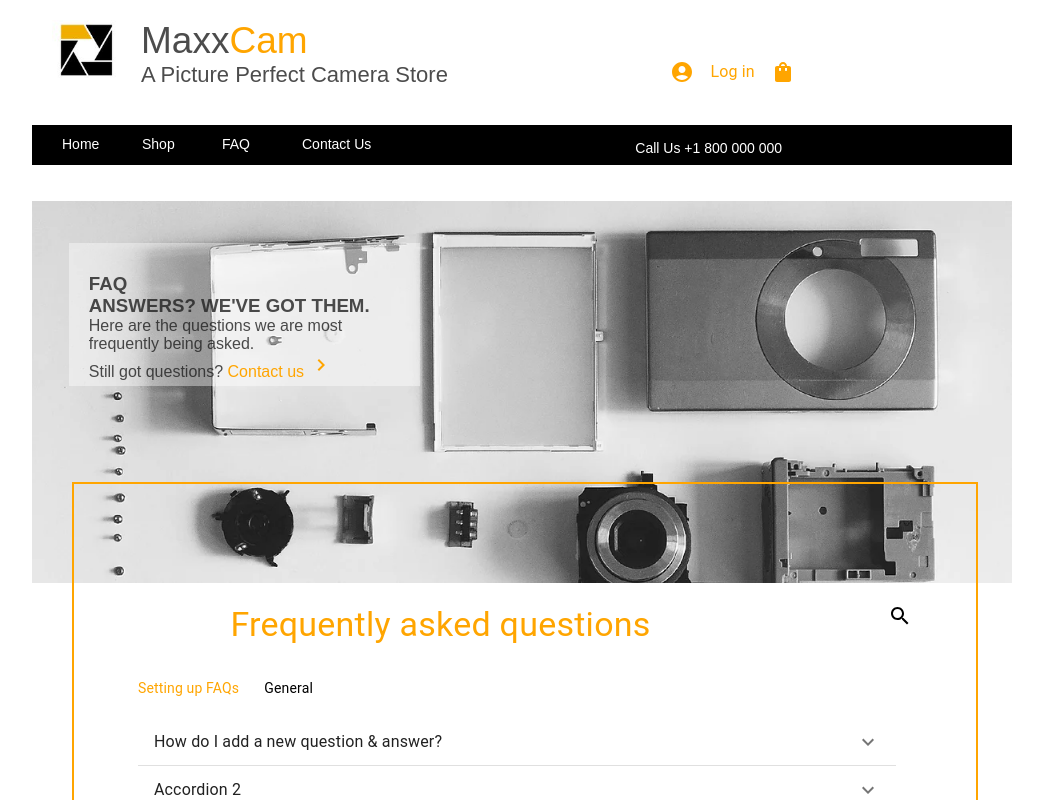
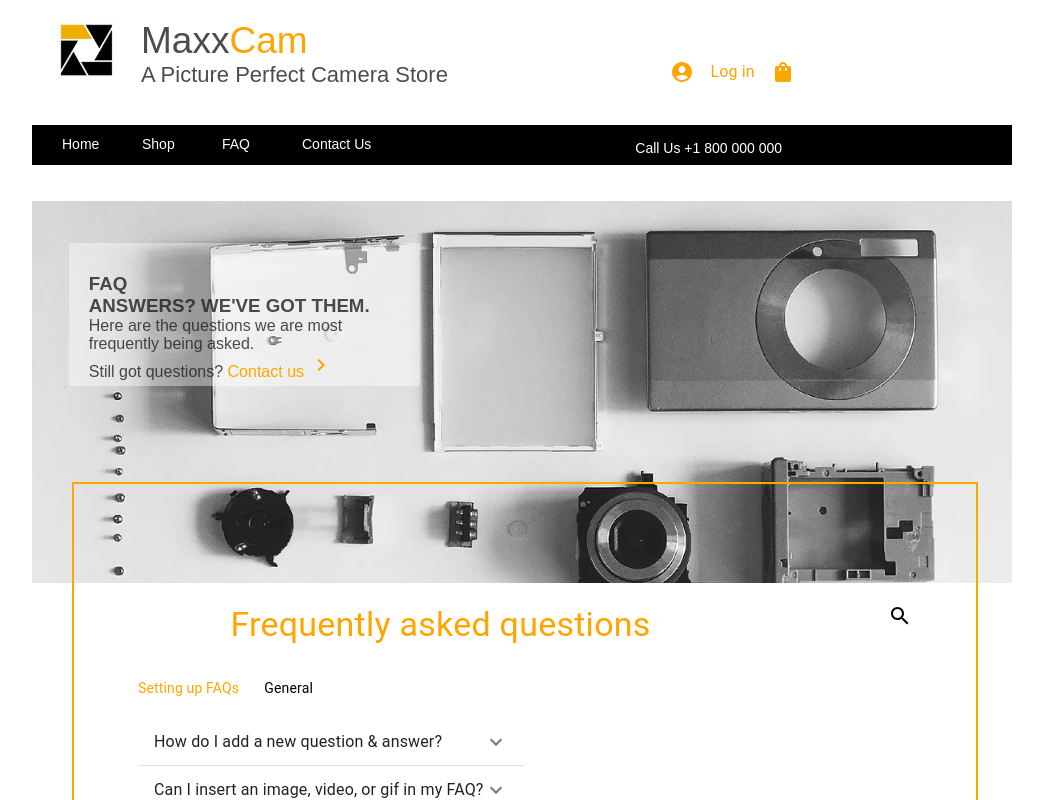
Before and after one commit to MariamMartirosyann/Shopp, a React (Create React App) app: page /faq in a window 1280 px wide. Shown: the top 800 px of the page, without its empty margins (178-1221 px from the left). Built offline with nearby package versions, Linux system fonts and the light colour scheme.

Commit message:
update19/2022
update19/2022

```diff
--- a/package.json
+++ b/package.json
@@ -7,6 +7,7 @@
     "@testing-library/jest-dom": "^5.16.2",
     "@testing-library/react": "^12.1.3",
     "@testing-library/user-event": "^13.5.0",
+    "babel-preset-es2015": "^6.24.1",
     "classnames": "^2.3.1",
     "nuka-carousel": "^4.8.4",
     "react": "^17.0.2",
--- a/src/App.css
+++ b/src/App.css
@@ -613,27 +613,43 @@ div.main-bannerf-p {
 .border-onef {
   border: 2px solid var(--color1);
   width: 902px;
-    height:650px;
+  height: 700px;
   margin-top: -235px;
   margin-left: 40px;
 }
-  .inputSerach2{
+.inputSerach2 {
   position: absolute;
   left: 20%;
-    bottom: 52px;
+  bottom: 54px;
+}
+.inputAnimation {
 
+  animation: inputComing .7s linear;
 }
-  .show{
+@keyframes inputComing {
+  0%{
+
+    width: 400px;
+  }
+  50%{
+
+    width: 600px;
+  }
+
+  100%{
+
+    width: 800px;
+  }
+}
+.show {
   visibility: visible;
 }
-  .hide{
+.hide {
   visibility: hidden;
 }
-  .close{
+.close {
   position: absolute;
-    right:0%;
+  right: 0%;
   bottom: 12px;
   margin-right: 15px;
-
-
 }
--- a/src/components/Pages/FAQPage/FAQMain.jsx
+++ b/src/components/Pages/FAQPage/FAQMain.jsx
@@ -1,4 +1,4 @@
-import React, { useState } from "react";
+import React, { useCallback, useEffect, useState } from "react";
 import KeyboardArrowRightIcon from "@mui/icons-material/KeyboardArrowRight";
 import Typography from "@mui/material/Typography";
 import Grid from "@mui/material/Grid";
@@ -14,6 +14,10 @@ import LinkedInIcon from "@mui/icons-material/LinkedIn";
 import FormControl from "@mui/material/FormControl";
 import OutlinedInput from "@mui/material/OutlinedInput";
 import CloseIcon from "@mui/icons-material/Close";
+import {
+  accordionFirstTabData,
+  accordionSecondTabData,
+} from "./data/accordionData";
 
 const useStyles = makeStyles({
   accardion: {
@@ -28,14 +32,80 @@ const useStyles = makeStyles({
 const FAQMain = () => {
   const classes = useStyles();
   const [expanded, setExpanded] = useState(false);
-
+  const [searchTerm, setSearchTerm] = useState("");
   const [isToggled, setisToggled] = useState(true);
+  const [isPageToggled, setisPageToggled] = useState(true);
+  const [isActiveTabId, setIsActiveTabId] = useState(0);
+  const [accordionList, setAccordionList] = useState(accordionFirstTabData);
 
   const handleChange = (panel) => (event, isExpanded) => {
     setExpanded(isExpanded ? panel : false);
   };
 
-  const handleToggle = () => setisToggled(!isToggled)
+  const handleToggle = () => setisToggled(!isToggled);
+
+  useEffect(() => {
+    if (isPageToggled === true) {
+      setAccordionList(accordionFirstTabData);
+    } else {
+      setAccordionList(accordionSecondTabData);
+    }
+  }, [isPageToggled]);
+
+  const handlePageToggle = () => {
+    setisPageToggled(!isPageToggled);
+  };
+
+  const handleSearch = (event) => {
+    setSearchTerm(event.target.value);
+
+    const mergedArray = [...accordionFirstTabData, ...accordionSecondTabData];
+
+    const updatedData = mergedArray.filter(
+      (item) =>
+        item.title.includes(event.target.value) ||
+        item.description.includes(event.target.value)
+    );
+    const activeTabDefaultData = isPageToggled
+      ? accordionFirstTabData
+      : accordionSecondTabData;
+
+    setAccordionList(event.target.value ? updatedData : activeTabDefaultData);
+  };
+
+  console.log(accordionList, "list");
+
+  const generateList = useCallback(() => {
+    return (
+      <>
+        {accordionList.map((item) => (
+          <Accordion
+            className={classes.accardion}
+            expanded={expanded === item.id}
+            onChange={handleChange(item.id)}
+            key={item.id}
+          >
+            <AccordionSummary
+              expandIcon={<ExpandMoreIcon />}
+              aria-controls="panel1a-content"
+              id="panel1a-header"
+            >
+              <Typography>{item.title}</Typography>
+            </AccordionSummary>
+            <AccordionDetails>
+              <Typography>
+                {item.description}
+                {item.panelContent && <item.panelContent />}
+                <FacebookRoundedIcon style={{ margin: "3px" }} />
+                <TwitterIcon style={{ margin: "3px" }} />
+                <LinkedInIcon style={{ margin: "3px" }} />
+              </Typography>
+            </AccordionDetails>
+          </Accordion>
+        ))}
+      </>
+    );
+  }, [accordionList, expanded]);
 
   return (
     <>
@@ -83,18 +153,35 @@ const FAQMain = () => {
           ) : (
             <Grid
               container
-              style={{ justifyContent: "center" }}
-
+              style={{ justifyContent: "end", paddingRight: "50px" }}
             >
               <SearchIcon onClick={handleToggle} className="inputSerach2" />
               <FormControl>
                 <OutlinedInput
-                  sx={{ width: "800px", height: "40px", margin: "5px" }}
+                  sx={{
+                    width: "800px",
+                    height: "40px",
+                    margin: "5px",
+                    border: "primary",
+                  }}
                   placeholder="     Looking for something?"
+                  className="inputAnimation"
+                  onChange={handleSearch}
                 />
+                {/* {.filter((val)=>{
+                {/* if (searchTerm == 0){ *
+                    // return val
+                  // }else if
+                    // (val.toLowerCase().includes(searchTerm.toLowerCase()) ){
+                      // return val
+                    // }
+
+                // })
+                // }
+                */}
                 <div className="close">
                   {" "}
-                  <CloseIcon className={classes.closeColor} onClick={handleToggle}/>
+                  <CloseIcon onClick={handleToggle} />
                 </div>
               </FormControl>
             </Grid>
@@ -104,18 +191,83 @@ const FAQMain = () => {
             <Grid container>
               {" "}
               <Grid item xs={2}>
-                <Typography component={"p"} variant={"body2"}>
+                <Typography
+                  component={"p"}
+                  variant={"body2"}
+                  onClick={handlePageToggle}
+                >
                   <span>Setting up FAQs</span>
                 </Typography>
               </Grid>
               <Grid item xs={2}>
-                <Typography component={"p"} variant={"body2"}>
+                <Typography
+                  component={"p"}
+                  variant={"body2"}
+                  onClick={handlePageToggle}
+                >
                   General
                 </Typography>
               </Grid>
             </Grid>
-            <div style={{ marginTop: "20px" }}>
-              <Accordion
+
+            <div style={{ marginTop: "20px" }}>{generateList()}</div>
+
+            {/* // <div style={{ marginTop: "20px" }}>
+              //   {" "}
+              //   <Accordion
+              //     className={classes.accardion}
+              //     expanded={expanded === "panel1"}
+              //     onChange={handleChange("panel1")}
+              //   >
+              //     <AccordionSummary
+              //       expandIcon={<ExpandMoreIcon />}
+              //       aria-controls="panel1a-content"
+              //       id="panel1a-header"
+              //     >
+              //       <Typography>What is an FAQ section?</Typography>
+              //     </AccordionSummary>
+              //     <AccordionDetails>
+              //       <Typography>
+              //         An FAQ section can be used to quickly answer common
+              //         questions about you or your business, such as “Where do
+              //         you ship to?”, “What are your opening hours?” or “How can
+              //         I book a service?” It’s a great way to help people
+              //         navigate your site and can even boost your site’s SEO.
+              //       </Typography>
+              //       <img src={FAQImage} alt="FAQImage" />
+              //       <br />
+              //       <FacebookRoundedIcon style={{ margin: "3px" }} />
+              //       <TwitterIcon style={{ margin: "3px" }} />
+              //       <LinkedInIcon style={{ margin: "3px" }} />
+              //     </AccordionDetails>
+              //   </Accordion>
+              // </div> */}
+          </Grid>
+        </Grid>
+      </div>
+    </>
+  );
+};
+
+export default FAQMain;
+
+{
+  /* To add a new FAQ follow these steps:
+                                      <ol style={{ margin: "20px" }}>
+                                        <li>Click “Manage FAQs” button</li>
+                                        <li>
+                                          From your site’s dashboard you can add, edit and
+                                          manage all your questions and answers
+                                        </li>
+                                        <li>
+                                          Each question and answer should be added to a category
+                                        </li>
+                                        <li>Save and publish.</li>
+                                      </ol> */
+}
+
+{
+  /* <Accordion
                   className={classes.accardion}
                   expanded={expanded === "panel1"}
                   onChange={handleChange("panel1")}
@@ -125,7 +277,9 @@ const FAQMain = () => {
                     aria-controls="panel1a-content"
                     id="panel1a-header"
                   >
-                  <Typography>How do I add a new question & answer?</Typography>
+                    <Typography>
+                      How do I add a new question & answer?
+                    </Typography>
                   </AccordionSummary>
                   <AccordionDetails>
                     <Typography>
@@ -133,8 +287,8 @@ const FAQMain = () => {
                       <ol style={{ margin: "20px" }}>
                         <li>Click “Manage FAQs” button</li>
                         <li>
-                        From your site’s dashboard you can add, edit and manage
-                        all your questions and answers
+                          From your site’s dashboard you can add, edit and
+                          manage all your questions and answers
                         </li>
                         <li>
                           Each question and answer should be added to a category
@@ -186,13 +340,5 @@ const FAQMain = () => {
                       lobortis eget.
                     </Typography>
                   </AccordionDetails>
-              </Accordion>
-            </div>
-          </Grid>
-        </Grid>
-      </div>
-    </>
-  );
-};
-
-export default FAQMain;
+                </Accordion> */
+}
--- /dev/null
+++ b/src/components/Pages/FAQPage/data/Description1.jsx
@@ -0,0 +1,24 @@
+import React from "react"
+import Typography from "@mui/material/Typography";
+
+export default function  Description1  (){
+return(
+
+  <Typography>
+                      To add a new FAQ follow these steps:
+                      <ol style={{ margin: "20px" }}>
+                        <li>Click “Manage FAQs” button</li>
+                        <li>
+                          From your site’s dashboard you can add, edit and
+                          manage all your questions and answers
+                        </li>
+                        <li>
+                          Each question and answer should be added to a category
+                        </li>
+                        <li>Save and publish.</li>
+                      </ol>
+
+                    </Typography>
+
+)
+}
--- /dev/null
+++ b/src/components/Pages/FAQPage/data/aa.jsx
@@ -0,0 +1,7 @@
+import React from 'react'
+
+export default function AAA() {
+  return (
+    <div>Test HTML</div>
+  )
+}
--- /dev/null
+++ b/src/components/Pages/FAQPage/data/accordionData.js
@@ -0,0 +1,32 @@
+import AAA from "./aa";
+import Description1 from "./Description1";
+
+export const accordionFirstTabData = [
+    {
+        id:1,
+        title:'How do I add a new question & answer?',
+        description:Description1,
+        panelContent:null,
+    },
+    {
+        id:2,
+        title:'Can I insert an image, video, or gif in my FAQ?',
+        description:'second fsdfdsfdsfdsfdsfds desc',
+        panelContent:null,
+    },
+    {
+        id:3,
+        title:'How do I edit or remove the “FAQ” title?',
+        description:'third fsdfdsfdsfdsfdsfds desc',
+        panelContent:null,
+    },
+]
+
+export const accordionSecondTabData = [
+    {
+        id:4,
+        title:'hidden dasdasdas',
+        description:'hidden fsdfdsfdsfdsfdsfds desc',
+        panelContent:AAA,
+    },
+]
```
Also changed, not shown: src/img/faqImage.webp (added), 1 other file (tests, documents, lock files or other folders). Lines whose indentation alone changed are shown as unchanged.
